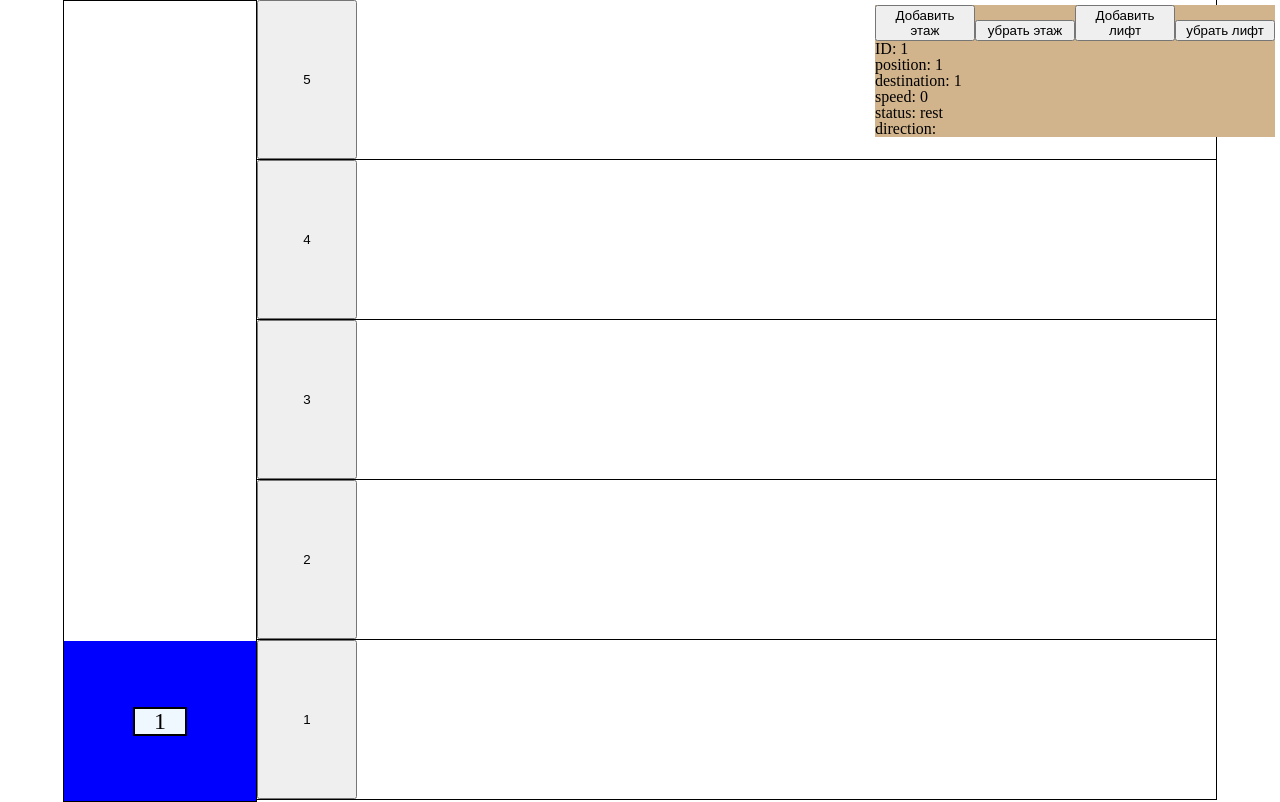
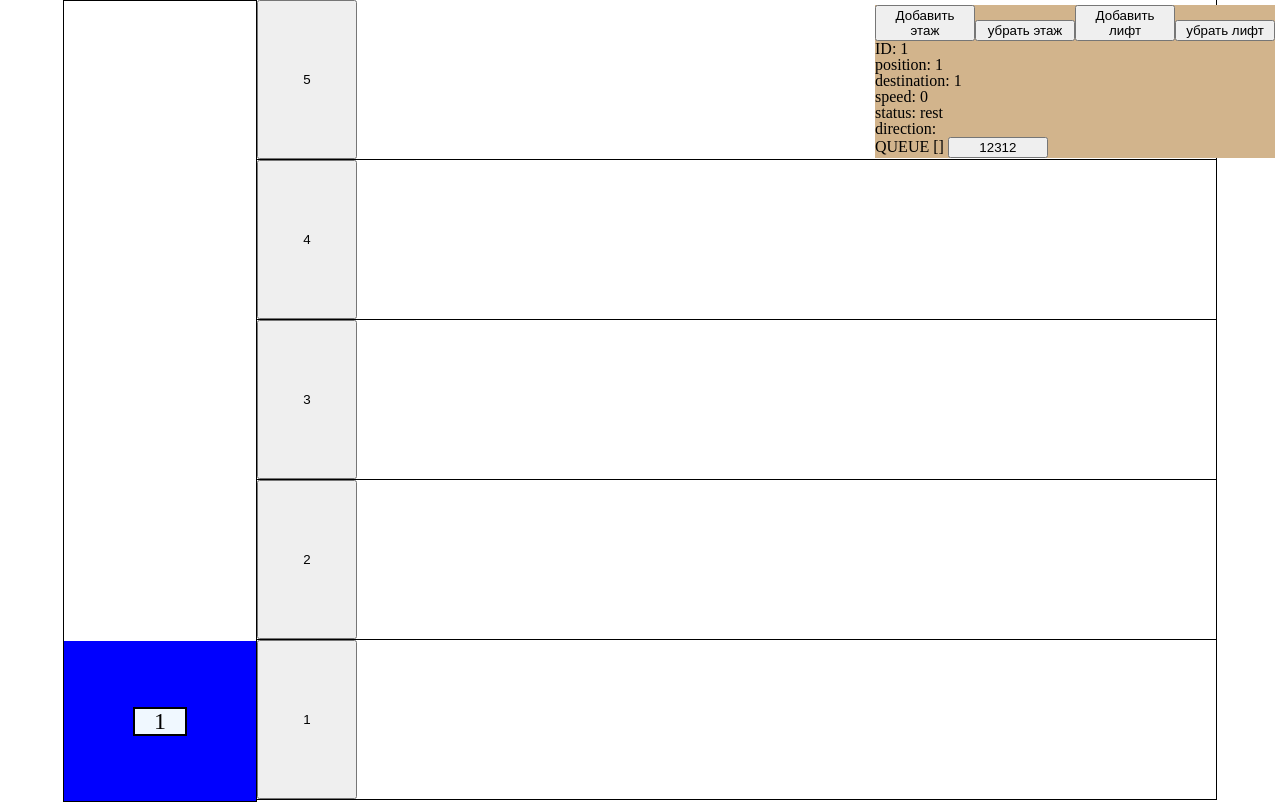
Before and after one commit to Feralbot/elevator-test-task, a Vue app: page / in a window 1280 px wide. Built offline with nearby package versions, Linux system fonts and the light colour scheme.

Commit message:
all elevators moves,  problem with finishing queue

```diff
--- a/src/App.vue
+++ b/src/App.vue
@@ -19,6 +19,10 @@
         <div class="status">status: {{ elevator.status }}</div>
         <div class="direction">direction: {{ elevator.direction }}</div>
       </div>
+      QUEUE {{ liftingSystemLogic.floorsQueue }}
+      <button @click="elevatorStore.startQueue(scaleStore.elevators[0])">
+        12312
+      </button>
     </div>
   </main>
 </template>
@@ -49,9 +53,11 @@ import { useScaleStore } from "./stores/scaleStore";
 
 import floorComponent from "./components/floor.vue";
 import elevatorComponent from "./components/elevator.vue";
+import { useLiftingSystemLogicStore } from "./stores/liftingSystemLogicStore";
 
 const elevatorStore = useElevatorStore();
 const scaleStore = useScaleStore();
+const liftingSystemLogic = useLiftingSystemLogicStore();
 onMounted(() => {
   scaleStore.getScalingDataFromLocalStorage();
 });
--- a/src/components/elevator.vue
+++ b/src/components/elevator.vue
@@ -2,7 +2,7 @@
   <div
     class="elevator"
     v-for="elevator in scaleStore.elevators"
-    :key="elevator"
+    :key="elevator.id"
   >
     <div
       class="elevator-cabine"
--- a/src/components/floor.vue
+++ b/src/components/floor.vue
@@ -1,13 +1,7 @@
 <template>
   <div class="floors">
     <div class="floor" v-for="floor in scaleStore.floors" :key="floor">
-      <button
-        class="floor-btn"
-        :class="{
-          'floor-btn__waiting': liftingSystemLogic.floorsQueue.includes(floor),
-        }"
-        @click="liftingSystemLogic.addToQueue(floor)"
-      >
+      <button class="floor-btn" @click="liftingSystemLogic.addToQueue(floor)">
         {{ floor }}
       </button>
     </div>
--- a/src/stores/elevatorStore.js
+++ b/src/stores/elevatorStore.js
@@ -14,8 +14,10 @@ export const useElevatorStore = defineStore("elevatorStore", () => {
   const smoothElevate = (elevator) => {
     return `transition: transform ${elevator.speed}s`;
   };
-  const changeDestination = (elevator) => {
-    return (elevator.destination = liftingSystemLogic.floorsQueue[0]);
+  const changeDestination = (elevator, queue) => {
+    if (liftingSystemLogic.floorsQueue[0]) {
+      return (elevator.destination = queue);
+    } else return (elevator.destination = elevator.position);
   };
   const changeSpeed = (elevator) => {
     return (elevator.speed = Math.abs(
@@ -33,7 +35,7 @@ export const useElevatorStore = defineStore("elevatorStore", () => {
     }
   };
   const changePosition = (elevator) => {
-    elevator.position = liftingSystemLogic.floorsQueue[0];
+    elevator.position = elevator.destination;
   };
   const setRest = (elevator) => {
     return (elevator.status = "rest");
@@ -47,41 +49,37 @@ export const useElevatorStore = defineStore("elevatorStore", () => {
   //
   //
 
-  const startQueue = (elevator) => {
-    if (elevator.status == "rest") {
-      changeDestination(elevator);
+  const startQueue = (elevator, queue) => {
+    changeDestination(elevator, queue);
     changeSpeed(elevator);
     changeDirection(elevator);
-      moveElevator(elevator);
-      smoothElevate(elevator);
+    // moveElevator(elevator);
+    // smoothElevate(elevator);
+    // elevator.status = "inProgress";
     setInProgress(elevator);
+    //
     document.getElementById(elevator.id).ontransitionend = () => {
-        liftingSystemLogic.elevateDelivered();
       changePosition(elevator);
+      setArrived(elevator);
       changeDirection(elevator);
-        setArrived(elevator);
       setTimeout(() => {
         setRest(elevator);
-
-          if (liftingSystemLogic.floorsQueue.length) {
-            startQueue(elevator);
-          }
+        liftingSystemLogic.elevateDelivered();
       }, 3000);
     };
-    }
   };
 
   const resetAfterReloadPage = () => {
-    liftingSystemLogic.getQueueFromLocalStorage();
-    scaleStore.elevators.forEach((elevator) => {
-      elevator.destination = elevator.position;
-      moveElevator(elevator);
-      if (liftingSystemLogic.floorsQueue[0]) {
-        setTimeout(() => {
-          startQueue(elevator);
-        }, 1);
-      }
-    });
+    // liftingSystemLogic.getQueueFromLocalStorage();
+    // scaleStore.elevators.forEach((elevator) => {
+    //   elevator.destination = elevator.position;
+    //   moveElevator(elevator);
+    //   if (liftingSystemLogic.floorsQueue[0]) {
+    //     setTimeout(() => {
+    //       startQueue(elevator);
+    //     }, 1);
+    //   }
+    // });
   };
 
   return {
--- a/src/stores/liftingSystemLogicStore.js
+++ b/src/stores/liftingSystemLogicStore.js
@@ -19,30 +19,60 @@ export const useLiftingSystemLogicStore = defineStore(
       }
     };
     const addToQueue = (floor) => {
-      if (!floorsQueue.value.includes(floor)) {
-        floorsQueue.value.push(floor);
-      }
+      floorsQueue.value.push(floor);
     };
 
     const elevateDelivered = () => {
       floorsQueue.value.shift();
     };
 
-    const selectRestingElevator = () => {
-      let restingElevator;
-      scaleStore.elevators.forEach((elevator) => {
-        if (elevator.status == "rest") {
-          restingElevator = elevator;
-        }
-      });
-      return restingElevator;
-    };
-
     watch(
       floorsQueue.value,
-      () => {
-        elevatorStore.startQueue(selectRestingElevator());
-        setQueueToLocalStorage();
+      (newValue, oldvalue) => {
+        //console.log(newValue, oldvalue);
+        //  console.log(floorsQueue.value[floorsQueue.value.length - 1]);
+        //  console.log(newValue[newValue.length - 1]);
+        // console.log(scaleStore.elevators[e]);
+        // for (let e = 0; e < scaleStore.elevators.length; e++) {
+
+        for (let q = 0; q < floorsQueue.value.length; q++) {
+          let e = q;
+          //console.log(floorsQueue.value[q]);
+          if (e < scaleStore.elevators.length) {
+            if (scaleStore.elevators[e].status != "InProgress")
+              elevatorStore.startQueue(
+                scaleStore.elevators[e],
+                floorsQueue.value[q]
+              );
+            e++;
+          }
+          //   console.log(
+          //     "лифт " +
+          //       scaleStore.elevators[e].id +
+          //       " Отправился выполнять запрос на " +
+          //       floorsQueue.value[q] +
+          //       " этаж"
+          //   );
+          // }
+        }
+
+        // scaleStore.elevators.forEach((e) => {
+        //   if (e.status != "inProgress") {
+        //     floorsQueue.value.forEach((queue) => {
+        //       e.destination = queue + 1;
+
+        //       elevatorStore.startQueue(scaleStore.elevators[e.id - 1]);
+        //     });
+        //   }
+        // });
+
+        // floorsQueue.value.forEach((e) => {
+        //   elevatorStore.startQueue(e.elevator);
+        // });
+
+        // elevatorStore.startQueue(selectRestingElevator());
+        // elevateDelivered();
+        // setQueueToLocalStorage();
       },
       { deep: true }
     );
@@ -53,7 +83,6 @@ export const useLiftingSystemLogicStore = defineStore(
       getQueueFromLocalStorage,
       elevateDelivered,
       addToQueue,
-      selectRestingElevator,
     };
   }
 );
--- a/src/stores/scaleStore.js
+++ b/src/stores/scaleStore.js
@@ -58,12 +58,12 @@ export const useScaleStore = defineStore("scaleStore", () => {
     }
   };
   watch(floors, () => {
-    setScalingDatatoLocalStorage();
+    //setScalingDatatoLocalStorage();
   });
   watch(
     elevators,
     () => {
-      setScalingDatatoLocalStorage();
+      //  setScalingDatatoLocalStorage();
     },
     { deep: true }
   );
```
Lines whose indentation alone changed are shown as unchanged.
